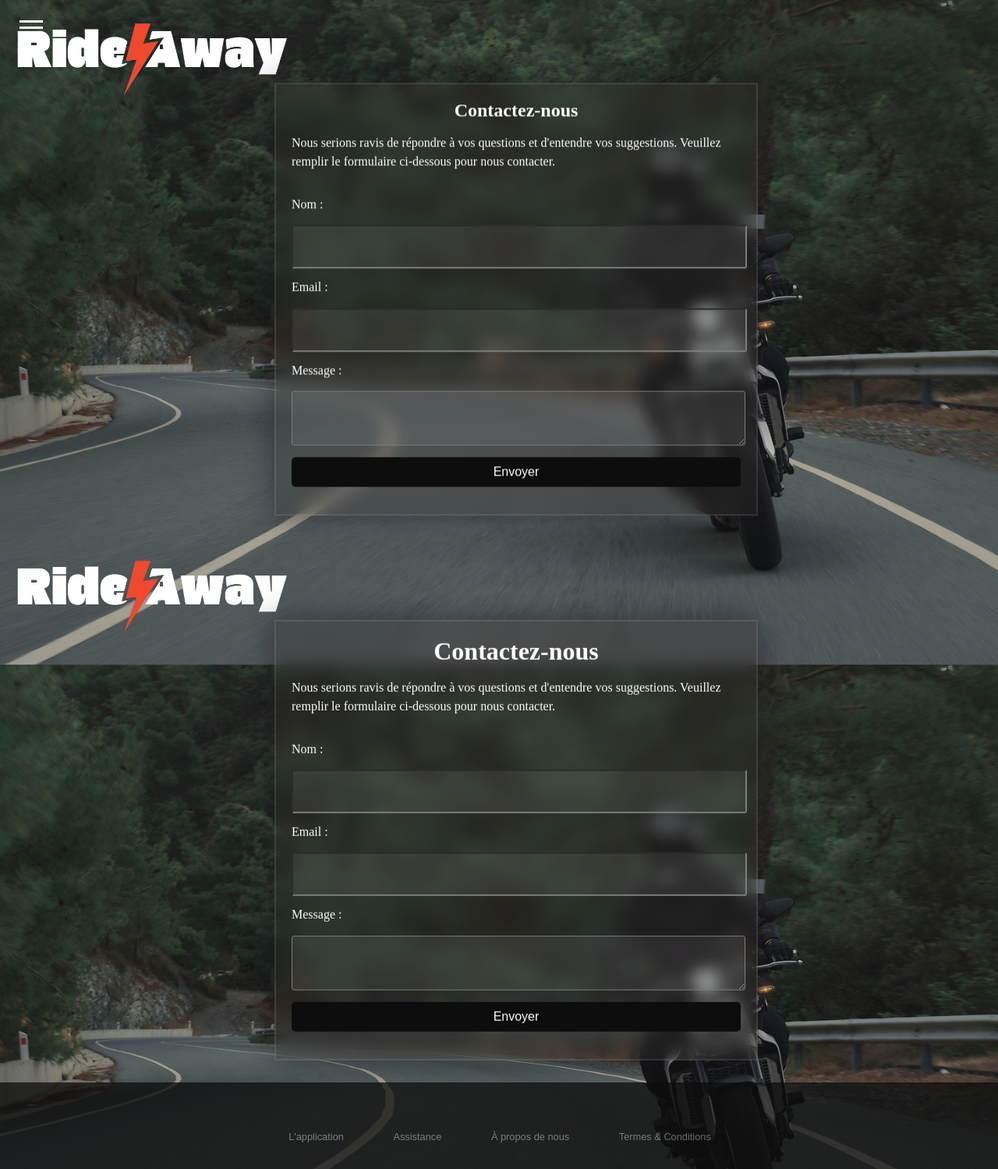
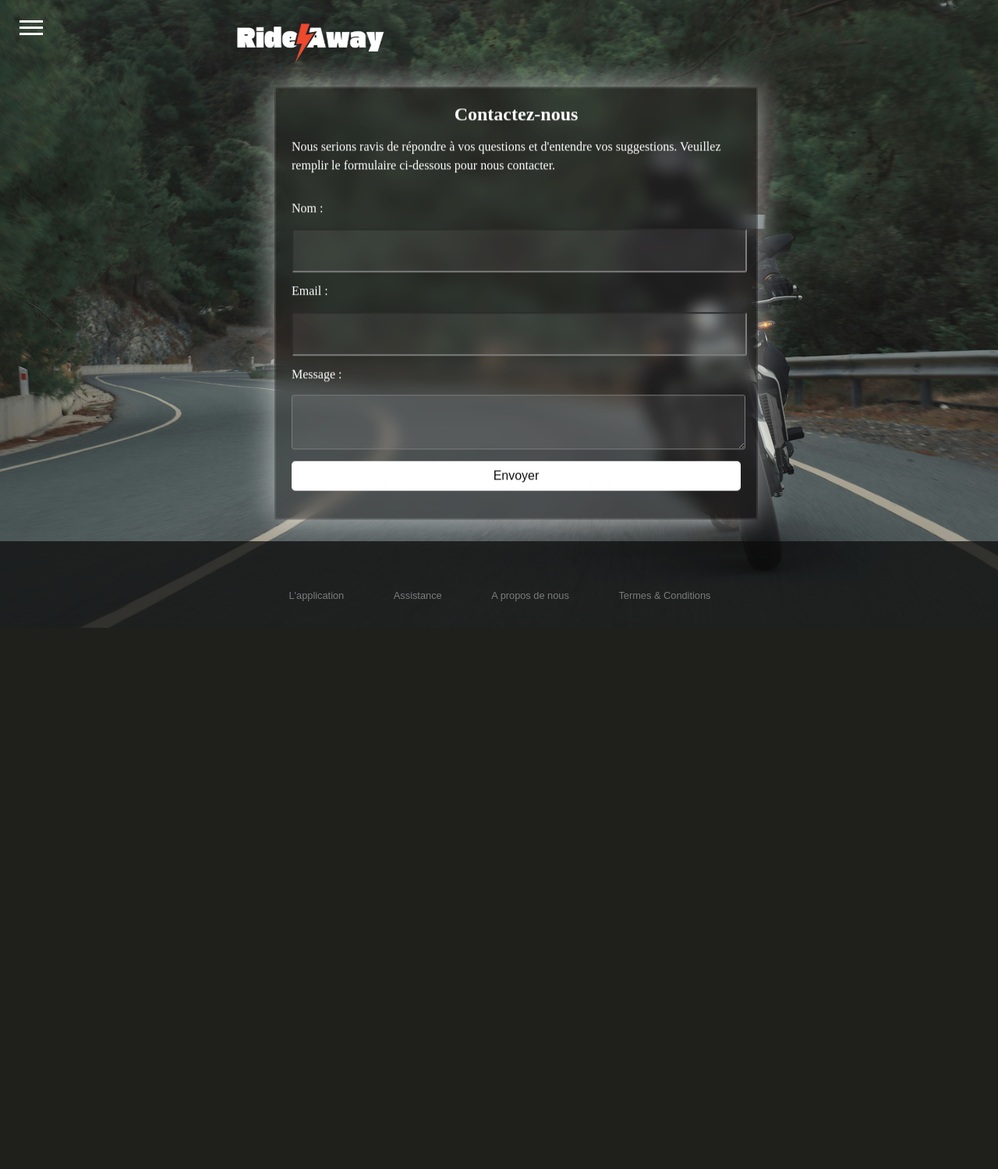
Before and after one commit to AxelMGit/ESGI-ProjetAnnuel1, a PHP site: page /contact.php in a window 1280 px wide. Shown: the whole page at 78% size. After the commit the page ends 805 px from the top, so only its background shows below. Run offline with PHP 8.4, Linux system fonts and the light colour scheme; some libraries are stand-ins or nearby versions; some web fonts are replaced.

Commit message:
Reorga_Page

```diff
--- a/contact.php
+++ b/contact.php
@@ -8,52 +8,33 @@
 </head>
 <body>
 
-
 <?php
 include('connexionbase.php');
 require_once('vendor/autoload.php');
 
 use PHPMailer\PHPMailer\PHPMailer;
 use PHPMailer\PHPMailer\Exception;
-
 ?>
 
-<div class="page">
-    <div id="nav-container">
-        <div class="bg"></div>
-        <div class="button" tabindex="0">
-            <span class="icon-bar"></span>
-            <span class="icon-bar"></span>
-            <span class="icon-bar"></span>
-        </div>
+<?php include('navbar.php');?>
 
-        <div id="nav-content" tabindex="0">
-            <ul>
-                <li><a href="#0">Poster</a></li>
-                <li><a href="ajouter.php">Forum</a></li>
-                <li><a href="#0">Entretiens</a></li>
-                <li><a href="#0">GPS moto</a></li>
-            </ul>
-        </div>
-    </div>
-</div>
-
-<header>
-    <div id="logo" class="contact-logo">
+<div class="container">
+    <div class="contener_top">
         <a href="index.php">
             <img src="img/logo.png" alt="logo">
         </a>
     </div>
-</header>
+</div>
 
+<div class="contener_mid">
     <section class="contact">
         <h1>Contactez-nous</h1>
         <p>Nous serions ravis de répondre à vos questions et d'entendre vos suggestions. Veuillez remplir le formulaire ci-dessous pour nous contacter.</p>
         <br>
-<!-- ----------------PARTIE PHP ET CONFIGURATION DE LENVOI DU MAIL DE CONTACT---------- -->
+
+        <!-- PHP Mail Handling -->
         <?php
         if ($_SERVER["REQUEST_METHOD"] == "POST") {
-        // Validation et assainissement des entrées utilisateur
             $name = filter_var(trim($_POST["name"]), FILTER_SANITIZE_STRING);
             $email = filter_var(trim($_POST["email"]), FILTER_SANITIZE_EMAIL);
             $message = filter_var(trim($_POST["message"]), FILTER_SANITIZE_STRING);
@@ -63,7 +44,6 @@ use PHPMailer\PHPMailer\Exception;
                     $mail = new PHPMailer(true);
 
                     try {
-
                         $mail->isSMTP();
                         $mail->Host = 'smtp.gmail.com';
                         $mail->SMTPAuth = true;
@@ -72,11 +52,9 @@ use PHPMailer\PHPMailer\Exception;
                         $mail->SMTPSecure = 'tls';
                         $mail->Port = 587;
 
-
                         $mail->setFrom('rideawaycontact@gmail.com', 'Contact Form');
                         $mail->addAddress('rideawaycontact@gmail.com');
                         $mail->addReplyTo($email, $name);
-
 
                         $mail->isHTML(false);
                         $mail->Subject = 'Nouveau message de contact';
@@ -95,7 +73,8 @@ use PHPMailer\PHPMailer\Exception;
             }
         }
         ?>
-<!-- -------------------INPUT DE CONTACT------------- -->
+
+        <!-- Contact Form -->
         <form action="contact.php" method="post">
             <div class="form-group">
                 <label for="name">Nom :</label>
@@ -114,47 +93,11 @@ use PHPMailer\PHPMailer\Exception;
             </div>
         </form>
     </section>
-    <?php include('connexionbase.php'); ?>
-
-
-    <?php include('navbar.php'); ?>
-
-
-    <div class="contact">
-        <h1>Contactez-nous</h1>
-        <p>Nous serions ravis de répondre à vos questions et d'entendre vos suggestions. Veuillez remplir le formulaire ci-dessous pour nous contacter.</p>
-            <br>
-        <form action="submit_contact.php" method="post">
-            <div class="form-group">
-                <label for="name">Nom :</label>
-                <input type="text" id="name" name="name" required>
-            </div>
-            <div class="form-group">
-                <label for="email">Email :</label>
-                <input type="email" id="email" name="email" required>
-            </div>
-            <div class="form-group">
-                <label for="message">Message :</label>
-                <textarea id="message" name="message" rows="4" required></textarea>
-            </div>
-            <div class="form-group">
-                <button type="submit">Envoyer</button>
-            </div>
-        </form>
 </div>
 
-<footer>
-    <div class="footer">
-        <div class="row"></div>
-        <div class="row">
-            <ul>
-                <li><a href="application.html">L'application</a></li>
-                <li><a href="contact.php">Assistance</a></li>
-                <li><a href="#">À propos de nous</a></li>
-                <li><a href="termes_conditions.html">Termes & Conditions</a></li>
-            </ul>
+<div class="contener_bottom">
+    <?php include('footer.php'); ?>
 </div>
-    </div>
-</footer>
+
 </body>
 </html>
--- a/footer.php
+++ b/footer.php
@@ -6,10 +6,10 @@
 
         <div class="row">
             <ul>
-                <li><a href="application.html">L'application</a></li>
+                <li><a href="application.php">L'application</a></li>
                 <li><a href="contact.php">Assistance</a></li>
                 <li><a href="#">A propos de nous</a></li>
-                <li><a href="termes_conditions.html">Termes & Conditions</a></li>
+                <li><a href="termes_conditions.php">Termes & Conditions</a></li>
             </ul>
         </div>
     </div>
--- a/index.php
+++ b/index.php
@@ -164,7 +164,5 @@
         <div class="contener_bottom">
             <?php include('footer.php'); ?>
         </div>
-    </div>
 </body>
-
 </html>
--- a/navbar.php
+++ b/navbar.php
@@ -16,9 +16,3 @@
         </ul>
     </div>
 </div>
-
-<div id="logo">
-    <a href="index.php">
-        <img src="img/logo.png" alt="logo">
-    </a>
-</div>
--- a/style.css
+++ b/style.css
@@ -55,15 +55,7 @@ body {
 }
 
 
-
-
-
 /* ////////////////////////////////bmenu navigation //////////////////////////// */
-
-
-
-
-
 
 
 #nav-container {
@@ -251,10 +243,6 @@ img {
 
 
 
-
-
-
-
 /*///////////////////////////STYLE COMPTEUR/////////// */
 #connected-users {
   position: fixed;
@@ -323,17 +311,16 @@ img {
 /* //////////STYLE PAGE CONTACT////////////// */
 
 .contact {
+  margin-top: 5%;
   padding: 20px;
-
   width: 45%;
   position: relative;
   margin-left: 27.5%;
   background-color: rgba(38, 32, 32, 0.30);
   backdrop-filter: blur(10px);
   border: 2px solid rgba(255,255,255,0.1);
-  box-shadow: 0 0 40px rgba(8,7,16,0.6);
+  box-shadow: 0 0 40px rgba(255, 255, 255, 0.6);
   overflow: hidden;
-
   transform: translateY(-5%);
 }
 
@@ -366,8 +353,6 @@ img {
   background-color: rgba(255,255,255,0.07);
   border-radius: 3px;
   margin-top: 3%;
-
-
   font-size: 14px;
   font-weight: 300;
   color: white;
@@ -377,8 +362,8 @@ img {
   display: block;
   width: 100%;
   padding: 10px;
-  background-color: #000000;
-  color: white;
+  background-color: #ffffff;
+  color: rgb(0, 0, 0);
   border: none;
   border-radius: 5px;
   cursor: pointer;
@@ -386,7 +371,7 @@ img {
 }
 
 .contact .form-group button:hover {
-  background-color: #212121;
+  background-color: #c1c1c1;
 }
 
 /* ////////////////////COULEURS MESSAGES ENVOYE OU ERREUR */
```
Also changed, not shown: accueilrideaway.php (+3 -20 lines), application.php (renamed from application.html, +5 -17 lines), termes_conditions.php (renamed from termes_conditions.html, +5 -17 lines). Lines whose indentation alone changed are shown as unchanged.
